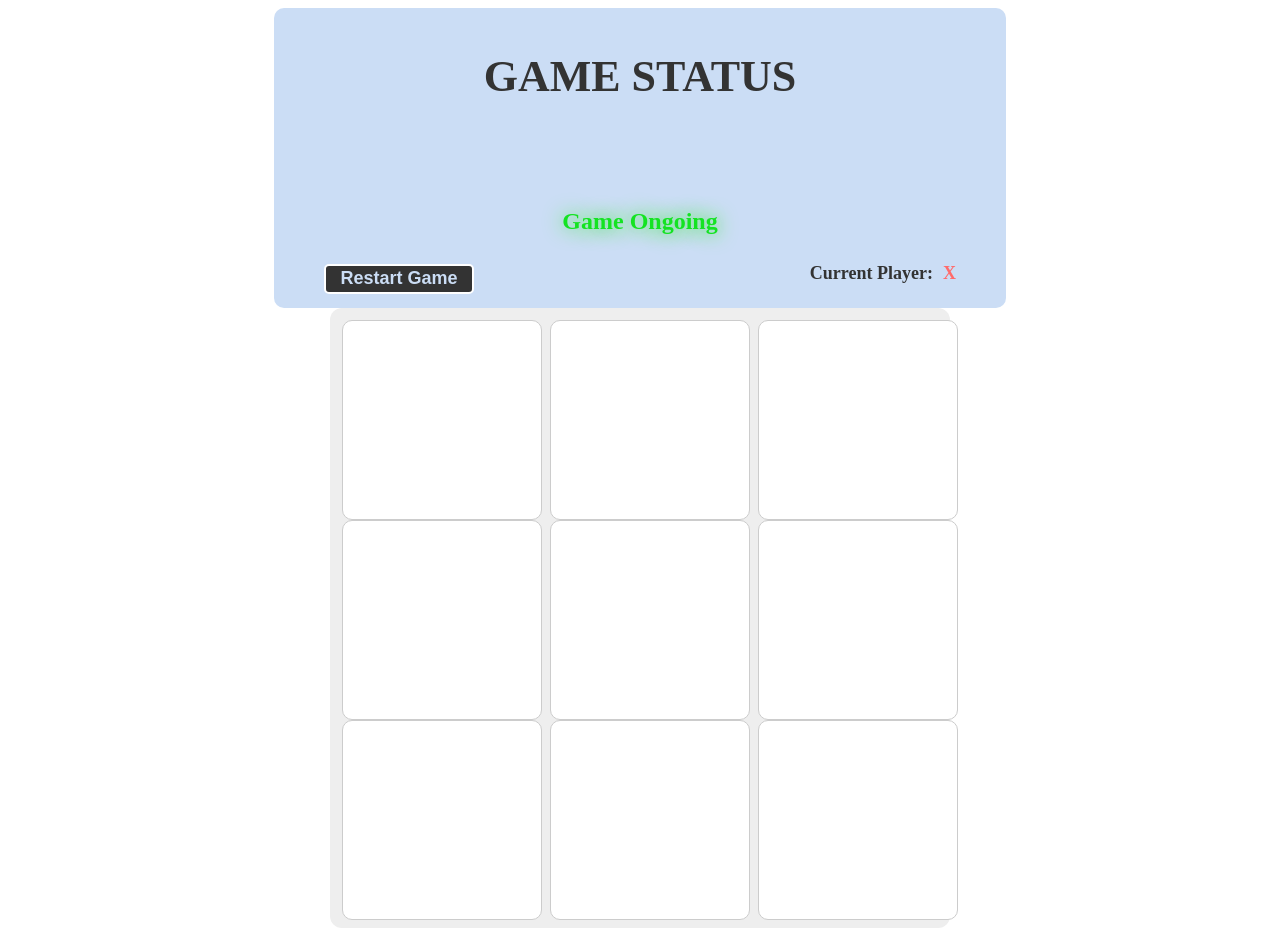
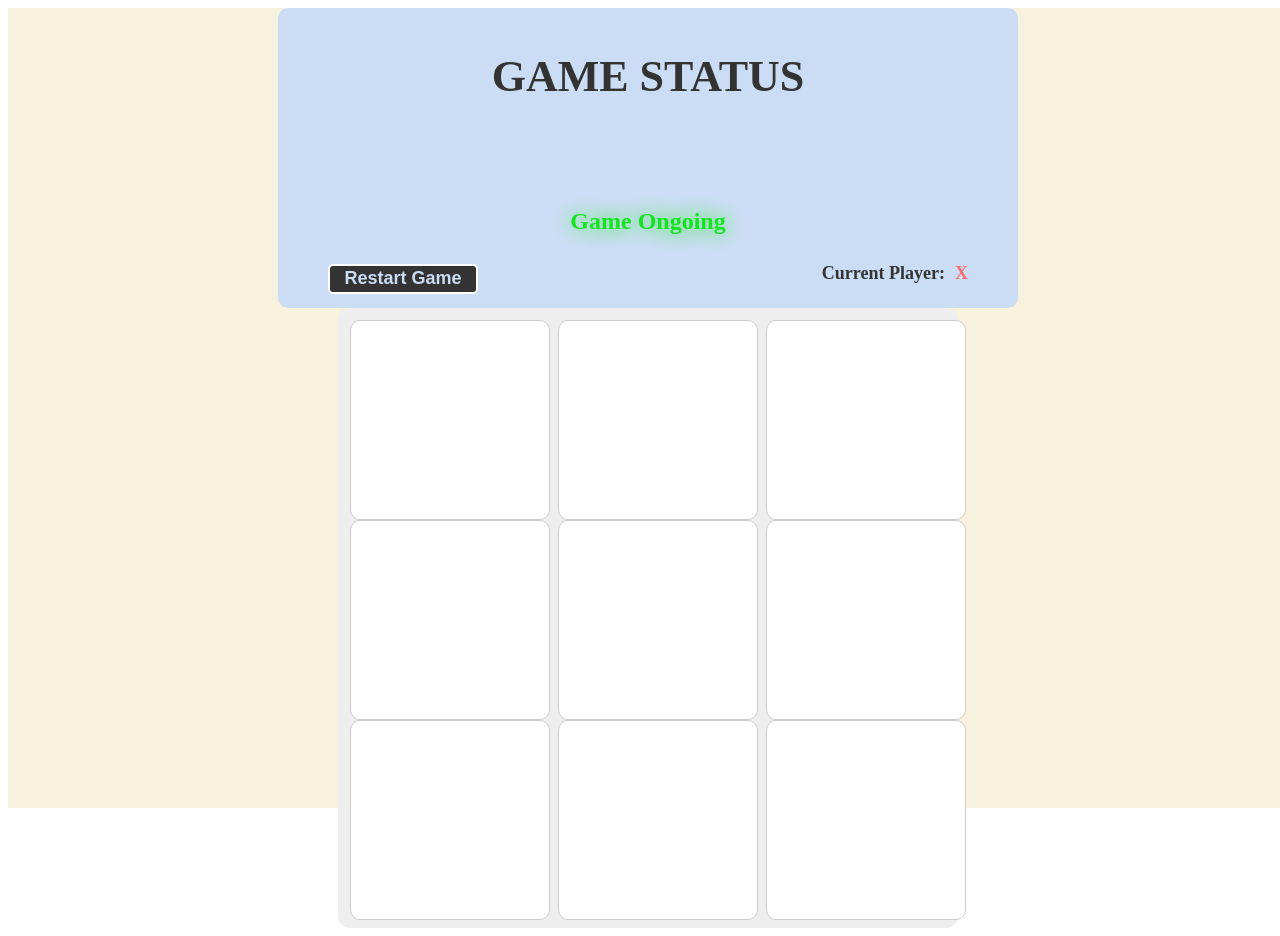
Before and after one commit to SoLNajle/tic-tac-toe-angular, an Angular app: page / in a window 1280 px wide. Built offline with nearby package versions, Linux system fonts and the light colour scheme.

Commit message:
added basic css to the bakcground

```diff
--- a/src/app/components/game-board/game-board.css
+++ b/src/app/components/game-board/game-board.css
@@ -1,3 +1,11 @@
+.game-board-container {
+
+  height: 100vh;
+  background: #f6f2dd;
+  width: 100vw;
+  margin: 0 auto;
+}
+
 .game-board {
   display: grid;
   grid-template-columns: repeat(3, 1fr);
@@ -6,7 +14,7 @@
   width: 620px; /* 3 * 200px cells + 2 * 8px gap */
   height: 620px;
   margin: 0 auto;
-  background: #eee;
+  background: #f6dddd;
   border-radius: 12px;
   padding: 12px;
   box-sizing: border-box;
--- a/src/app/components/game-board/game-board.html
+++ b/src/app/components/game-board/game-board.html
@@ -1,14 +1,25 @@
 <!-- In game-board.html -->
-<app-game-status class="game-status" [currentPlayer]="currentPlayer" [winner]="winner" [isDraw]="isDraw" [gameOver]="gameOver" (onRestartGameClicked)="onRestartGameClicked()"></app-game-status>
+<div class="game-board-container">
+  <app-game-status
+    class="game-status"
+    [currentPlayer]="currentPlayer"
+    [winner]="winner"
+    [isDraw]="isDraw"
+    [gameOver]="gameOver"
+    (onRestartGameClicked)="onRestartGameClicked()"
+  ></app-game-status>
   <div class="game-board-grid">
-
     @for (row of board; track $index; let rowIndex = $index) {
     <div class="row">
       @for (cell of row; track $index; let colIndex = $index) {
-    <app-cell [value]="cell" (CellClicked)="onCellClicked(rowIndex, colIndex)" [gameOver]="gameOver">
+      <app-cell
+        [value]="cell"
+        (CellClicked)="onCellClicked(rowIndex, colIndex)"
+        [gameOver]="gameOver"
+      >
       </app-cell>
       }
     </div>
     }
-
   </div>
+</div>
--- a/src/app/components/game-status/game-status.css
+++ b/src/app/components/game-status/game-status.css
@@ -1,3 +1,4 @@
+
 .game-status {
 
   min-height: 200px;
```
Lines whose indentation alone changed are shown as unchanged.
